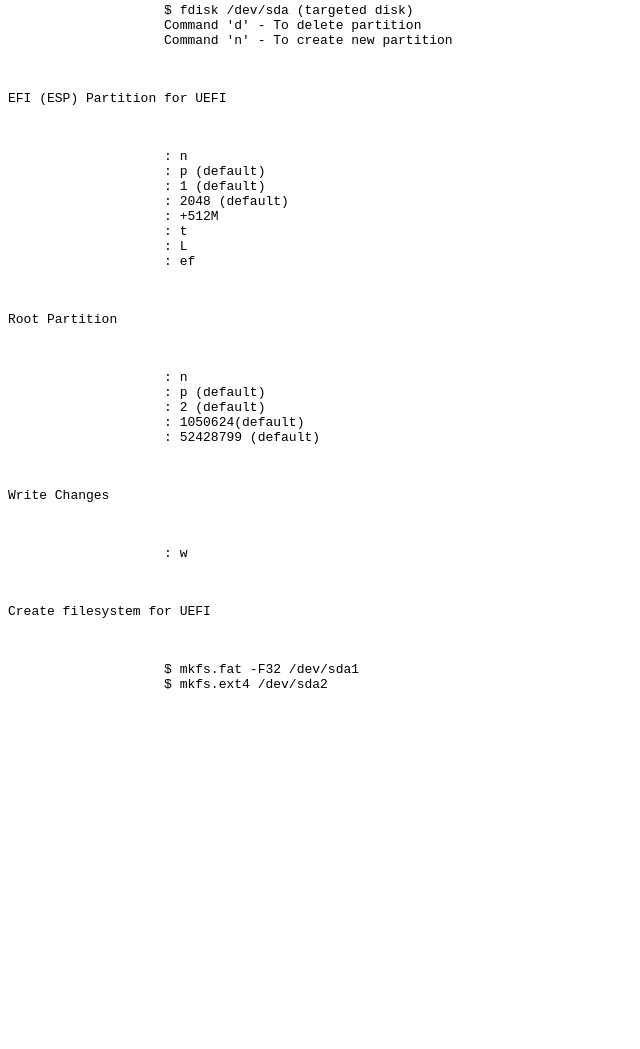
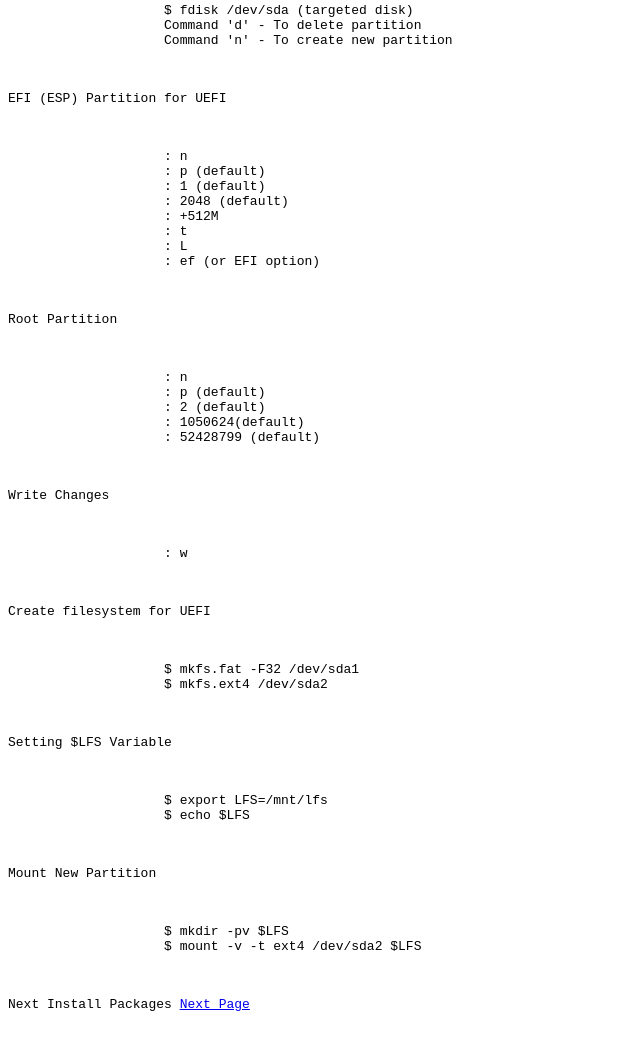
Before and after one commit to devcodeformat/lfs-notes, a plain HTML site: page index.html in a window 1280 px wide. Shown: the part 1779-2828 px from the top of the page, without its empty margins (0-640 px from the left). Before the commit the page ends 2514 px from the top, so only its background shows below. Drawn offline with Linux system fonts and the light colour scheme.

Commit message:
modified index.html

```diff
--- a/index.html
+++ b/index.html
@@ -114,7 +114,7 @@
                     : +512M
                     : t
                     : L
-                    : ef
+                    : ef (or EFI option)
                 </code>
                 <p>Root Partition</p>
                 <code>
@@ -133,6 +133,17 @@
                     $ mkfs.fat -F32 /dev/sda1
                     $ mkfs.ext4 /dev/sda2
                 </code>
+                <p>Setting $LFS Variable</p>
+                <code>
+                    $ export LFS=/mnt/lfs
+                    $ echo $LFS
+                </code>
+                <p>Mount New Partition</p>
+                <code>
+                    $ mkdir -pv $LFS
+                    $ mount -v -t ext4 /dev/sda2 $LFS
+                </code>
+                <p>Next Install Packages <a href="#">Next Page</a></p>
             </pre>
         </div>
     </body>
```
